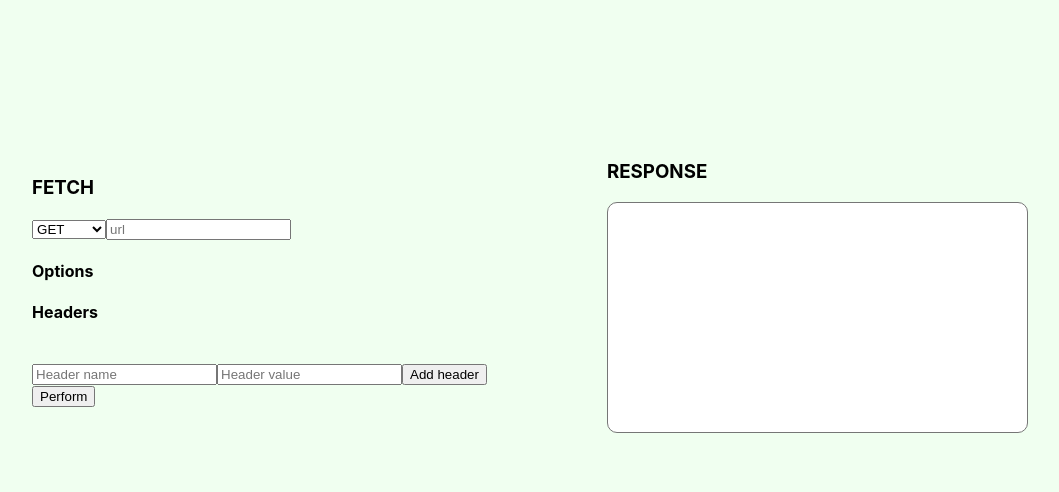
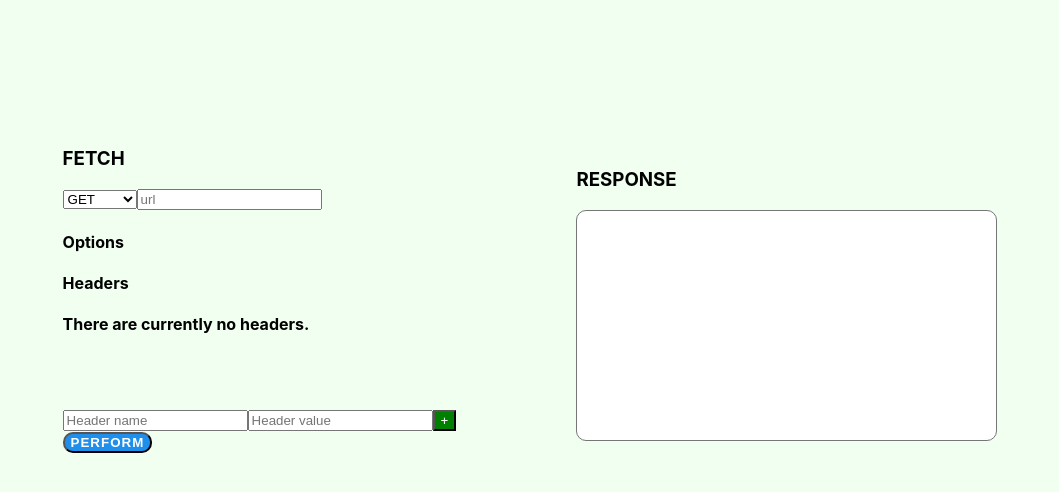
Before and after one commit to dimitrijekaranfilovic/http-request-viewer, a React (Create React App) app: page / in a window 1280 px wide. Shown: the top 492 px of the page, without its empty margins (90-1149 px from the left). Built offline with nearby package versions, Linux system fonts and the light colour scheme.

Commit message:
Visual changes.

```diff
--- a/src/components/App.js
+++ b/src/components/App.js
@@ -1,4 +1,4 @@
-import React, { useState } from "react";
+import React from "react";
 import FormRequest from "./FormRequest";
 import Response from "./Response";
 import Modal from "./Modal";
--- a/src/components/FormRequest.js
+++ b/src/components/FormRequest.js
@@ -5,6 +5,7 @@ const FormRequest = ({ showModal }) => {
   const headerKey = useRef(null);
   const headerValue = useRef(null);
   const url = useRef(null);
+  const method = useRef(null);
 
   const removeHeader = (key) => {
     setHeaders((oldHeaders) => {
@@ -35,8 +36,8 @@ const FormRequest = ({ showModal }) => {
   };
 
   const performRequest = async () => {
-    const response = await fetch(url.current.value);
-    console.log(response);
+    //const requestHeaders = new Headers();
+    //const request = new Request();
   };
 
   return (
@@ -46,8 +47,7 @@ const FormRequest = ({ showModal }) => {
       </div>
 
       <section>
-        {/* <label htmlFor="url">URL</label> */}
-        <select name="request" id="request">
+        <select name="request" id="request" ref={method}>
           <option value="get">GET</option>
           <option value="post">POST</option>
           <option value="put">PUT</option>
@@ -68,12 +68,19 @@ const FormRequest = ({ showModal }) => {
               <div key={header.key}>
                 <input type="text" value={header.key} readOnly />
                 <input type="text" value={header.value} readOnly />
-                <button type="button" onClick={() => removeHeader(header.key)}>
-                  Remove
+                <button
+                  type="button"
+                  className="btn error-btn"
+                  onClick={() => removeHeader(header.key)}
+                >
+                  &times;
                 </button>
               </div>
             );
           })}
+          {headers.length === 0 && (
+            <strong>There are currently no headers.</strong>
+          )}
         </div>
       </section>
       <br />
@@ -92,11 +99,11 @@ const FormRequest = ({ showModal }) => {
           placeholder="Header value"
           ref={headerValue}
         />
-        <button type="button" onClick={addHeader}>
-          Add header
+        <button type="button" className="btn ok-btn" onClick={addHeader}>
+          +
         </button>
       </div>
-      <button type="button" onClick={performRequest}>
+      <button type="button" className="btn info-btn" onClick={performRequest}>
         Perform
       </button>
     </React.Fragment>
--- a/src/style.css
+++ b/src/style.css
@@ -54,5 +54,34 @@ textarea {
 
 .header-container {
   max-height: 75px;
+  min-height: 75px;
   overflow-y: auto;
+  width: fit-content;
 }
+
+.btn {
+  cursor: pointer;
+  outline: none;
+
+  transition: all 0.3s ease 0s;
+  color: white;
+  /* border-top-right-radius: 10px;
+  border-bottom-right-radius: 10px;*/
+}
+
+.error-btn {
+  background-color: red;
+}
+
+.ok-btn {
+  background-color: green;
+}
+
+.info-btn {
+  background-color: rgb(31, 143, 235);
+  border-radius: 10px;
+  font-weight: bold;
+  text-transform: uppercase;
+  letter-spacing: 1px;
+  box-shadow: none;
+}
```
